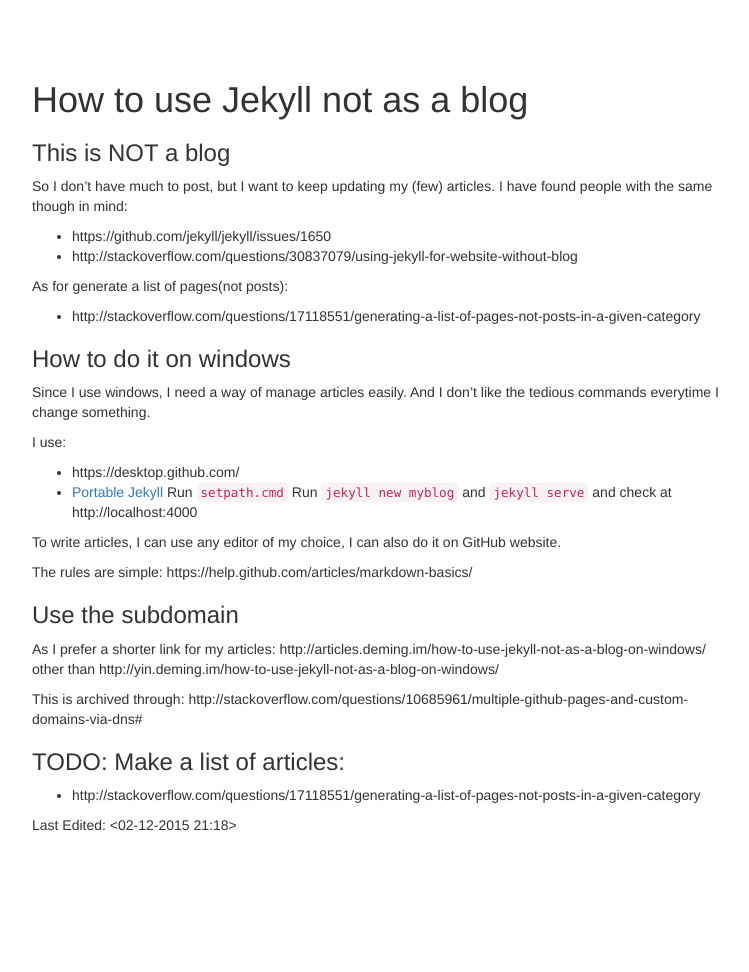
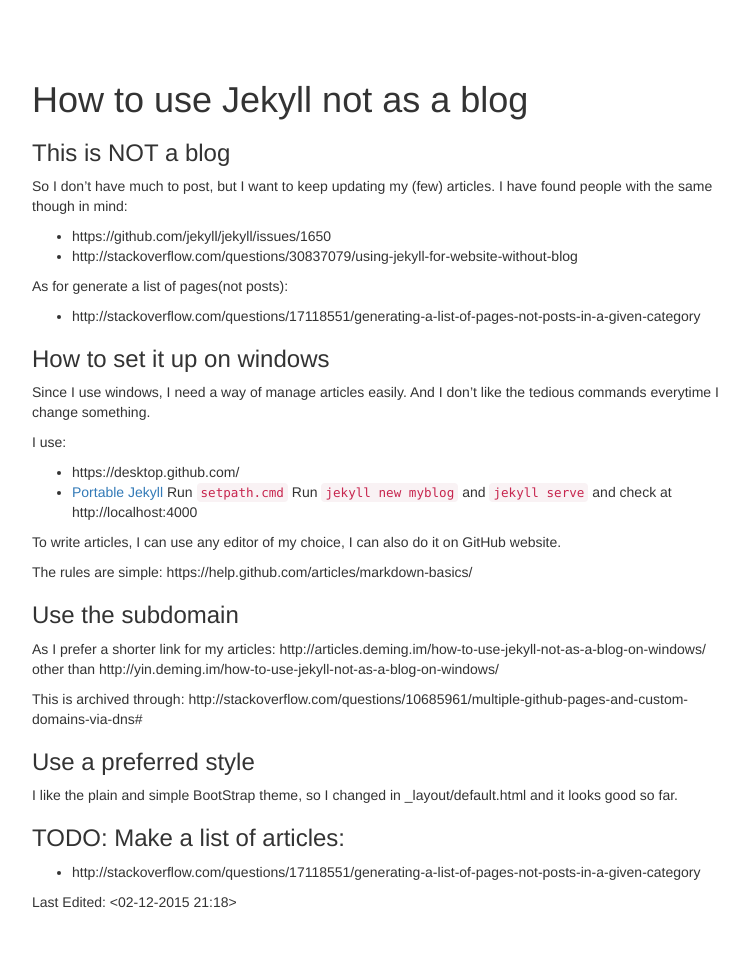
Before and after one commit to yindeming/articles, a Jekyll site: the page built from how-to-use-jekyll-not-as-a-blog-on-windows.md, in a window 1280 px wide. Shown: the whole page, without its empty margins (258-1007 px from the left). Built offline with Jekyll 4.4.1, drawn with Linux system fonts in a browser that asks for light colours; nearby versions of some CDN libraries; Markdown is read by kramdown in place of the engine named in the settings; before the commit the page ends 900 px from its top, so only the background shows below that.

Commit message:
update articles

```diff
--- a/how-to-use-jekyll-not-as-a-blog-on-windows.md
+++ b/how-to-use-jekyll-not-as-a-blog-on-windows.md
@@ -14,7 +14,7 @@
 As for generate a list of pages(not posts):
 - http://stackoverflow.com/questions/17118551/generating-a-list-of-pages-not-posts-in-a-given-category
 
-### How to do it on windows
+### How to set it up on windows
 
 Since I use windows, I need a way of manage articles easily. And I don't like the tedious commands everytime I change something.
 
@@ -39,6 +39,10 @@
 This is archived through:
 http://stackoverflow.com/questions/10685961/multiple-github-pages-and-custom-domains-via-dns#
 
+### Use a preferred style
+
+I like the plain and simple BootStrap theme, so I changed in _layout/default.html and it looks good so far.
+
 ### TODO: Make a list of articles:
 
 - http://stackoverflow.com/questions/17118551/generating-a-list-of-pages-not-posts-in-a-given-category
--- a/index.html
+++ b/index.html
@@ -13,6 +13,10 @@
           <a class="page-link" href="{{ page.url | prepend: site.baseurl }}">{{ page.title }}</a>
         </h2>
       </li>
+
+	  <div class="item">
+        <h3>{{page.title}}</h3>
+      </div>
     {% endfor %}
   </ul>
 
```
